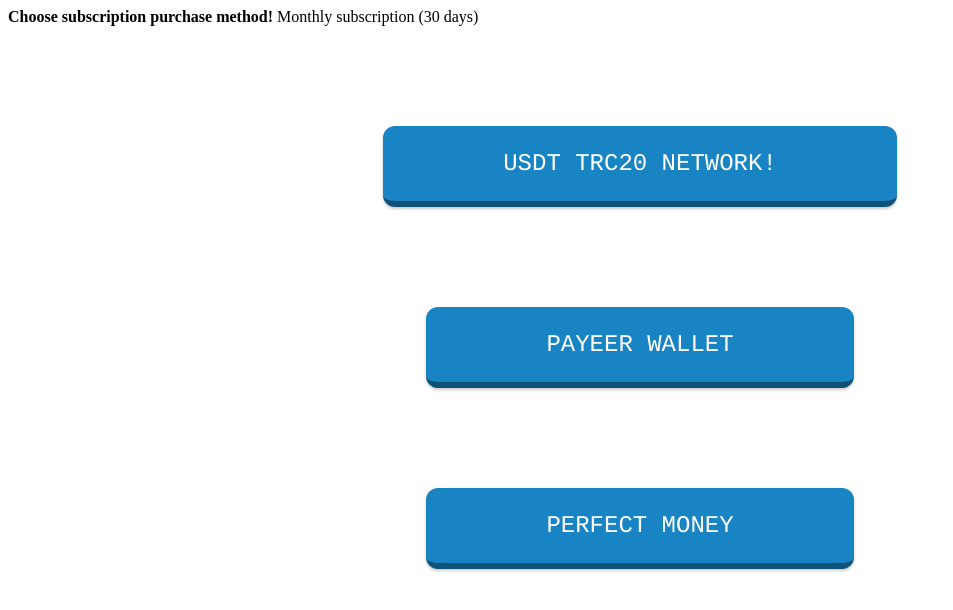
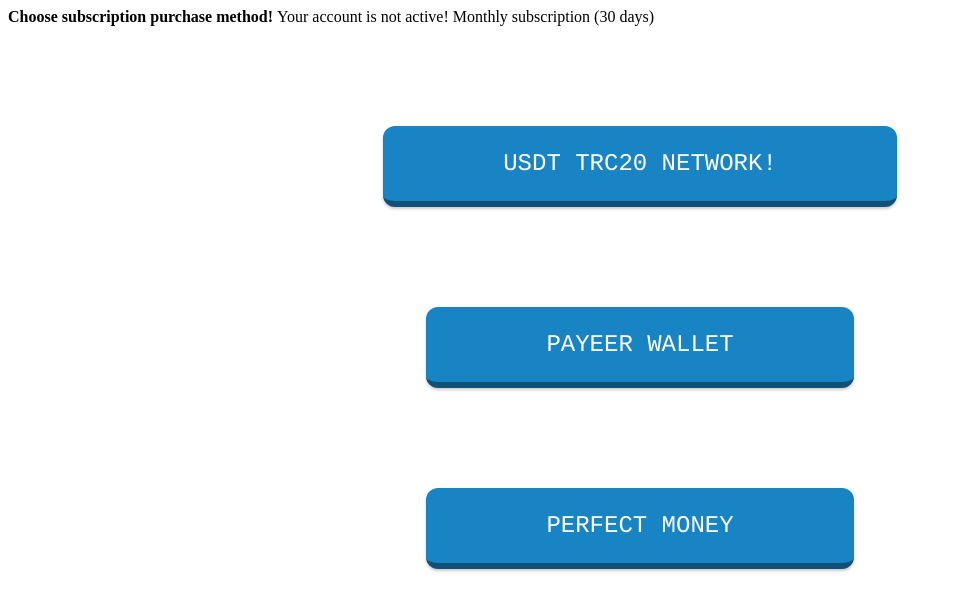
Before and after one commit to trb9355/literate-lamp, a plain HTML site: page index.html in a window 1280 px wide. Shown: the whole page, without its empty margins (0-953 px from the left). Drawn offline with Linux system fonts and the light colour scheme.

Commit message:
Update index.html

```diff
--- a/index.html
+++ b/index.html
@@ -1,5 +1,5 @@
 <b>Choose subscription purchase method! </b>
-<b1Your account is not active!</b1>
+<b1>Your account is not active!</b1>
  <b3>Monthly subscription (30 days) </b3>
 
 
```
